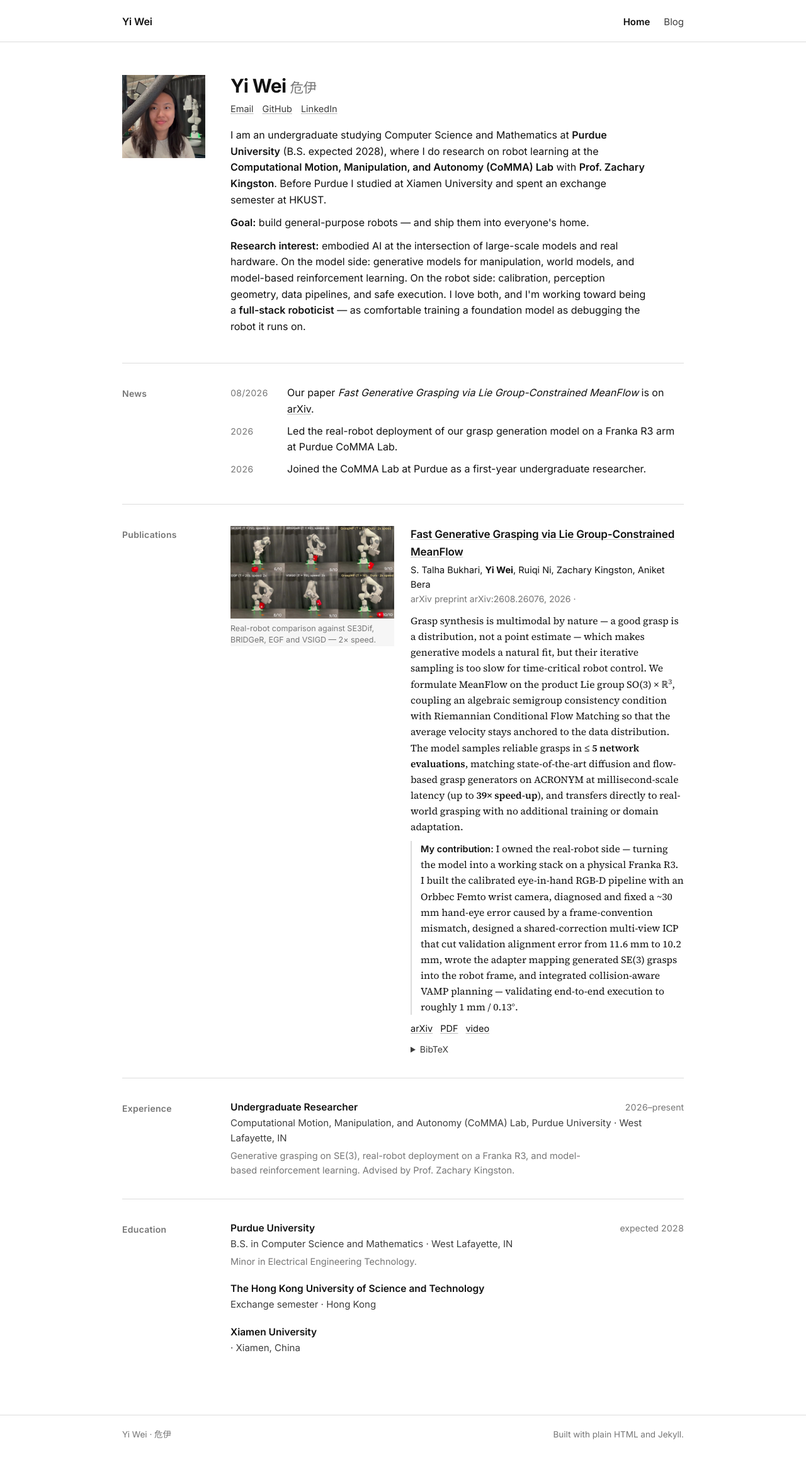
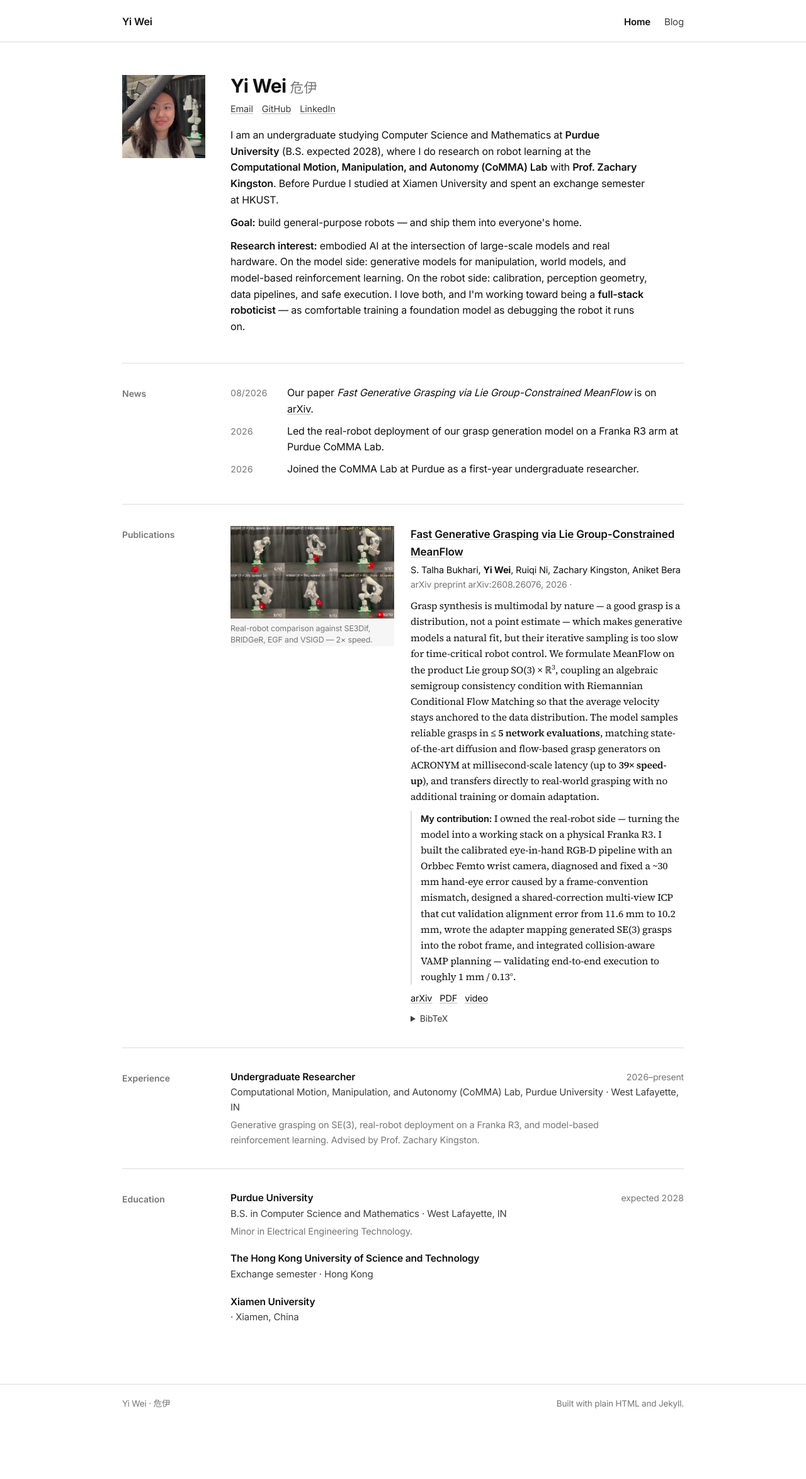
Before and after one commit to yiwei19/yiwei19.github.io, a Jekyll site: the page built from index.html, in a window 1280 px wide. Shown: the whole page at 63% size. Built offline with Jekyll 4.4.1, drawn with Linux system fonts in a browser that asks for light colours; after the commit the page ends 2300 px from its top, so only the background shows below that.

```diff
--- a/_config.yml
+++ b/_config.yml
@@ -4,7 +4,7 @@
 # no plugins, no Gemfile needed.
 # ---------------------------------------------------------------------------
 
-title: Yi Wei (危伊)
+title: Yi Wei
 tagline: Undergraduate researcher in embodied AI and robot learning at Purdue University.
 url: https://yiwei19.github.io
 baseurl: ""
--- a/assets/css/style.css
+++ b/assets/css/style.css
@@ -38,6 +38,7 @@ body {
   font-family: var(--ui);
   font-size: 16px;
   line-height: 1.6;
+  letter-spacing: -0.01em;
   -webkit-font-smoothing: antialiased;
   text-rendering: optimizeLegibility;
 }
@@ -92,7 +93,7 @@ a:focus-visible { outline: 2px solid var(--ink); outline-offset: 2px; }
   margin: 0;
   font-size: 14px;
   font-weight: 600;
-  letter-spacing: 0.02em;
+  letter-spacing: 0;
   color: var(--muted);
   line-height: 1.5;
   padding-top: 3px;
@@ -117,7 +118,7 @@ a:focus-visible { outline: 2px solid var(--ink); outline-offset: 2px; }
   margin: 0 0 2px;
   font-size: 30px; font-weight: 700; letter-spacing: -0.02em; line-height: 1.15;
 }
-.intro h1 .cn { font-family: var(--cn); font-weight: 400; color: var(--muted); font-size: 0.72em; margin-left: 6px; }
+.intro h1 .cn { font-family: var(--cn); font-weight: 400; color: var(--muted); font-size: 0.72em; letter-spacing: normal; margin-left: 6px; }
 .intro .contact {
   margin: 8px 0 18px; font-size: 14.5px; color: var(--ink-soft);
   display: flex; flex-wrap: wrap; gap: 0 14px;
```
